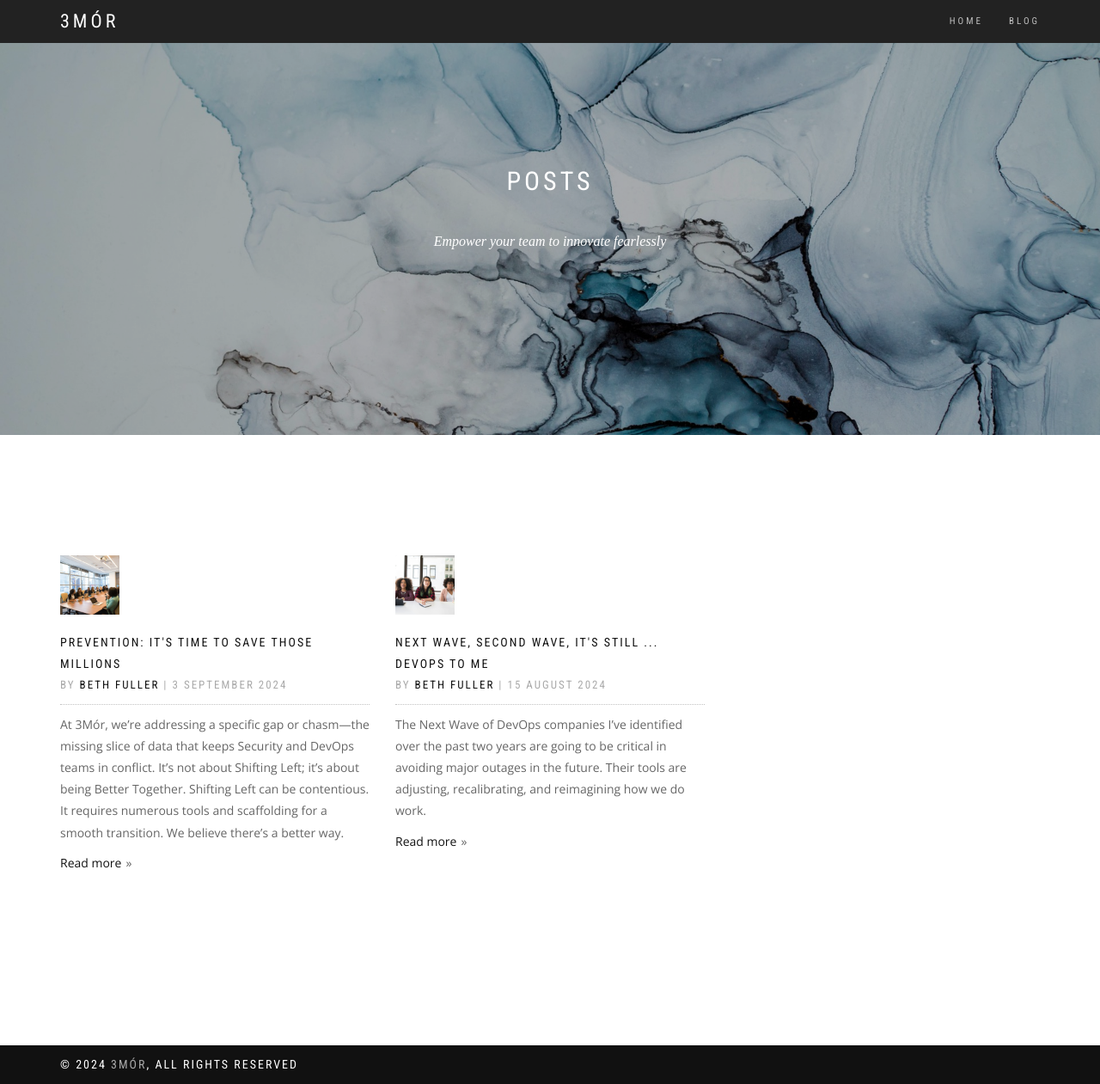
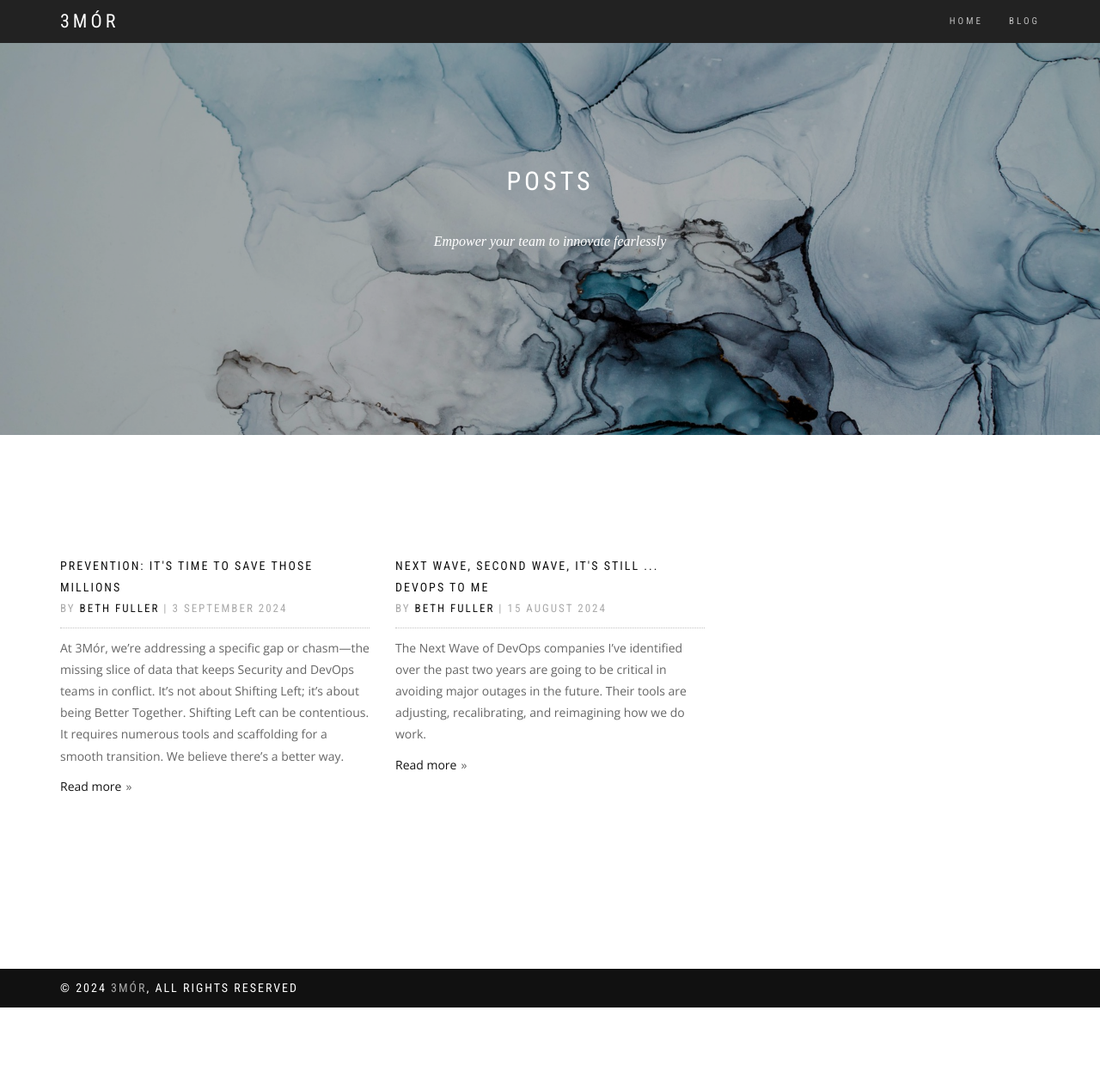
Before and after one commit to 3mor-io/3mor, a Jekyll site: the page built from website/posts.html, in a window 1280 px wide and 1261 px high. Shown: the whole window at 86% size. Built offline with Jekyll 4.4.1, drawn with Linux system fonts in a browser that asks for light colours; some web fonts are replaced.

Commit message:
Hide image for now

```diff
--- a/website/_includes/post_snippet.html
+++ b/website/_includes/post_snippet.html
@@ -1,10 +1,7 @@
 <div class="post">
-    <div class="post-thumbnail">
-      <a href="#"
-        ><img
-          src="{{ include.thumb }}"
-      /></a>
-    </div>
+    <!-- <div class="post-thumbnail">
+      <a href="{{ include.link }}"><img src="{{ include.thumb }}" /></a>
+    </div> -->
     <div class="post-header font-alt">
       <h2 class="post-title"><a href="{{ include.link }}">{{ include.title }}</a></h2>
       <div class="post-meta">
```
